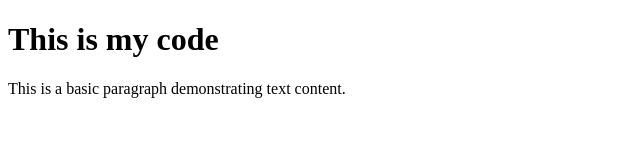
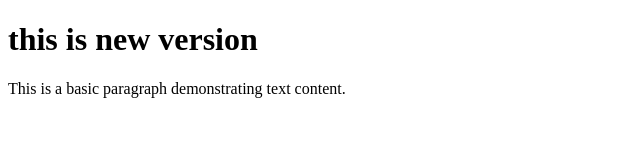
Before and after one commit to moolepavitra/myfirstrepo, a plain HTML site: page index.html in a window 1280 px wide. Shown: the whole page, without its empty margins (0-640 px from the left). Drawn offline with Linux system fonts and the light colour scheme.

Commit message:
Update index.html

```diff
--- a/index.html
+++ b/index.html
@@ -4,7 +4,7 @@
     <title>My First HTML Page</title>
 </head>
 <body>
-    <h1>This is my code</h1>
+    <h1>this is new version</h1>
     <p>This is a basic paragraph demonstrating text content.</p>
 </body>
 </html>
```
